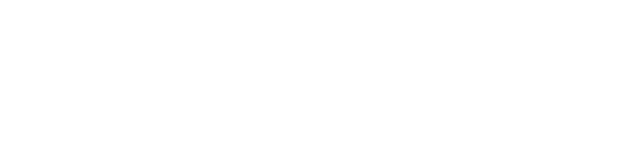
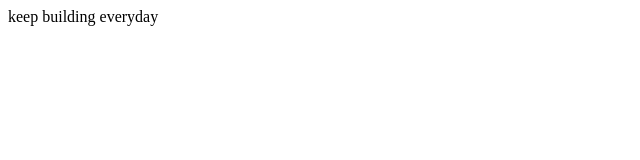
Before and after one commit to Mijungu/wedtri, a plain HTML site: page index.html in a window 1280 px wide. Shown: the whole page, without its empty margins (0-640 px from the left). Drawn offline with Linux system fonts and the light colour scheme.

Commit message:
changes in body

```diff
--- a/index.html
+++ b/index.html
@@ -6,6 +6,6 @@
     <title>Document</title>
 </head>
 <body>
-
+   keep building everyday
 </body>
 </html>
```
